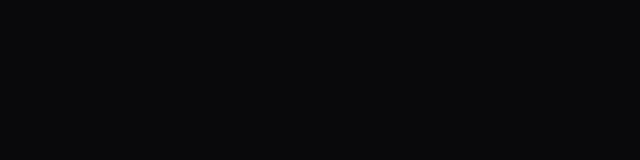
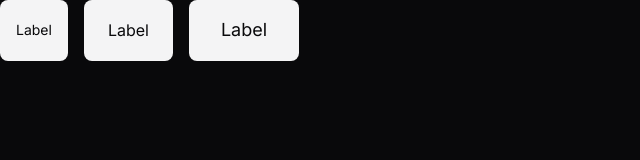
Before and after one commit to Felipe-M13/projeto-zingen, a plain HTML site: page index.html in a window 1280 px wide. Shown: the whole page, without its empty margins (0-640 px from the left). Drawn offline with Linux system fonts and the light colour scheme.

Commit message:
componente de botão parte 1

```diff
--- a/index.html
+++ b/index.html
@@ -1,5 +1,6 @@
 <!DOCTYPE html>
 <html lang="pt-BR">
+
 <head>
   <meta charset="UTF-8" />
   <meta name="viewport" content="width=device-width, initial-scale=1.0" />
@@ -11,10 +12,15 @@
   <link rel="preconnect" href="https://fonts.gstatic.com" crossorigin />
   <link
     href="https://fonts.googleapis.com/css2?family=Baloo+2:wght@400..800&family=Inter:ital,opsz,wght@0,14..32,100..900;1,14..32,100..900&family=Leckerli+One&family=Open+Sans:ital,wght@0,300..800;1,300..800&family=Poppins:ital,wght@0,100;0,200;0,300;0,400;0,500;0,600;0,700;0,800;0,900;1,100;1,200;1,300;1,400;1,500;1,600;1,700;1,800;1,900&display=swap"
-      rel="stylesheet"
-    />
+    rel="stylesheet" />
 </head>
+
 <body>
+  <div class="flex gap-1">
+    <a href="#" class="btn btn-sm">Label</a>
+    <a href="#" class="btn btn-md">Label</a>
+    <button href="#" class="btn btn-lg">Label</button>
+  </div>
+</body>
 
-  </body>
 </html>
--- /dev/null
+++ b/styles/buttons.css
@@ -0,0 +1,45 @@
+.btn {
+  --btn-bg-color: var(--text-color-primary);
+  --btn-color: var(--bg-color);
+  border: 0;
+  background-color: transparent;
+
+  display: flex;
+  align-items: center;
+  justify-content: center;
+  width: fit-content;
+
+  border-radius: 0.5rem;
+
+  font: var(--fw-md) var(--fs-bse) / 1.5rem var(--ff-sans);
+
+  cursor: pointer;
+
+  background: var(--btn-bg-color);
+  color: var(--btn-color);
+}
+
+.btn:hover {
+  --btn-bg-color: linear-gradient(
+    90deg,
+    var(--brand-color-secondary) 0%,
+    var(--brand-color-primary) 100%
+  );
+
+  --btn-color: var(--surface-color);
+}
+
+.btn-sm {
+  padding: 0.5rem 1rem;
+  font-size: var(--fs-sm);
+}
+
+.btn-md {
+  padding: 0.75rem 1.5rem;
+  font-size: var(--fs-based);
+}
+
+.btn-lg {
+  padding: 1rem 2rem;
+  font-size: 1.125rem;
+}
--- a/styles/global.css
+++ b/styles/global.css
@@ -19,7 +19,7 @@
   --stroke-color: #27272A;
   --text-color-primary: #F4F4F5;
   --text-color-secondary: #A1A1AA;
-  --brand-color: #f7b733;
+  --brand-color-primary: #f7b733;
   --brand-color-secondary: #fc4a1a;
 
   --ff-sans: 'Inter', system-ui, sans-serif;
@@ -87,6 +87,7 @@ ul [role="list"] {
     --py-base: 1.5rem;
     --py-lg: 2.5rem;
     --py-xl: 5rem;
+
     --px-lg: 2rem;
   }
 }
--- a/styles/index.css
+++ b/styles/index.css
@@ -1,2 +1,3 @@
 @import url(global.css);
 @import url(utility.css);
+@import url(buttons.css);
--- a/styles/utility.css
+++ b/styles/utility.css
@@ -31,6 +31,18 @@
   gap: 1rem;
 }
 
+.flex {
+  display: flex;
+}
+
+.gap-1 {
+  gap: 1rem;
+}
+
+.grid {
+  display: grid;
+}
+
 @media (width >= 80em) {
   .container {
     --max-width: 80rem;
```
Lines whose indentation alone changed are shown as unchanged.
